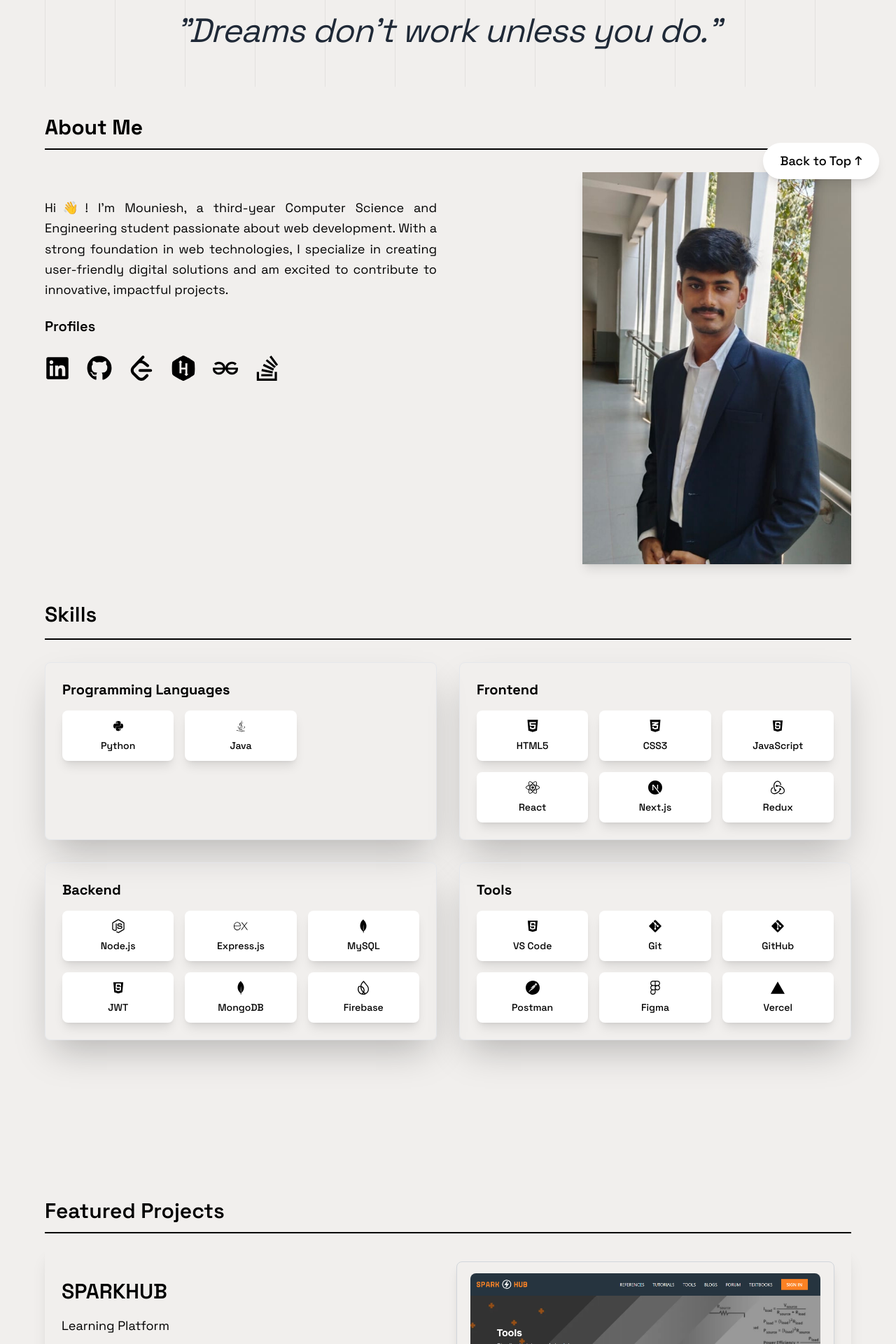
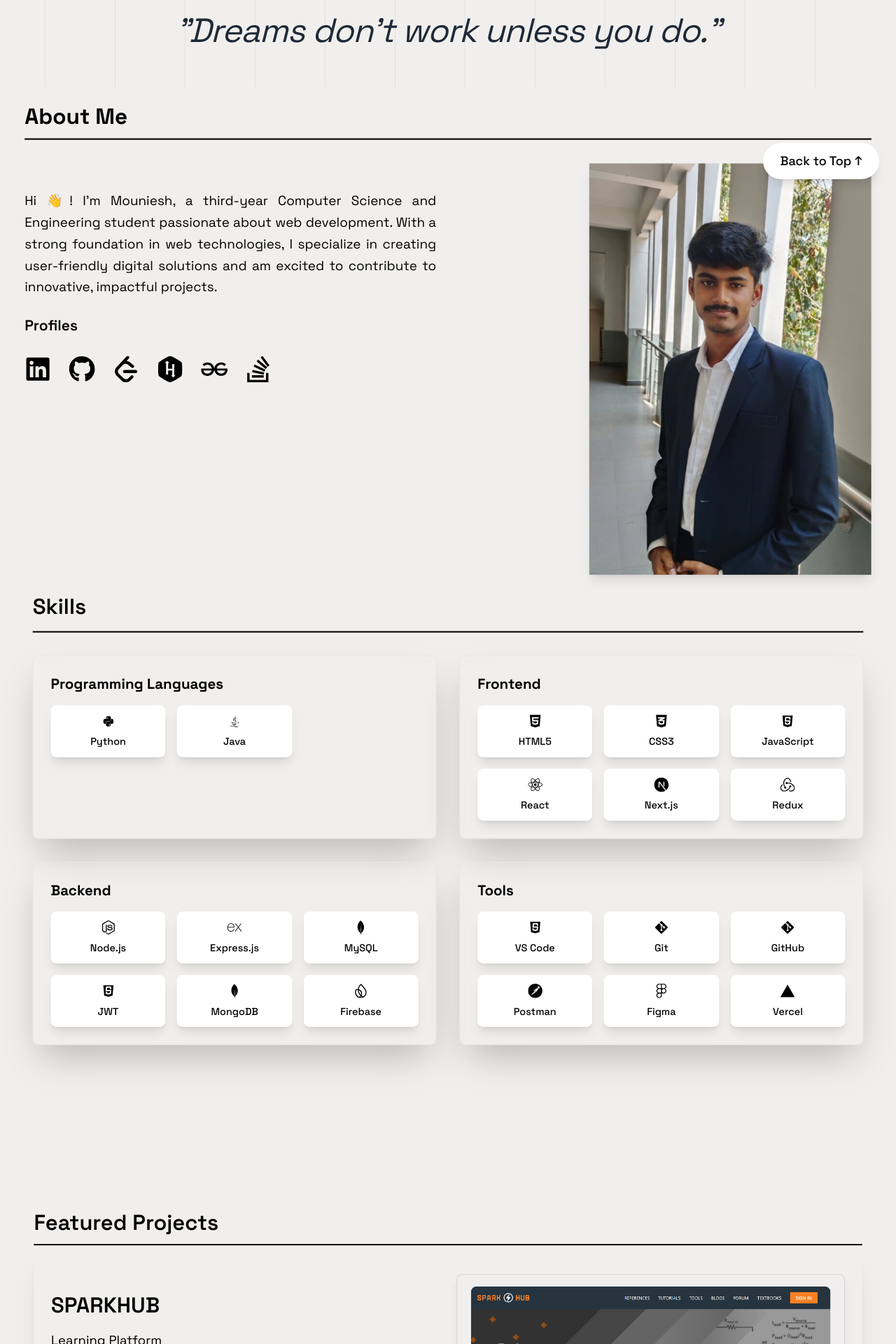
Before and after one commit to Mounieshh/portfolio-mouniesh, a Next.js app: page / in a window 1280 px wide. Shown: the part 520-2440 px from the top of the page at 70% size. Built offline with nearby package versions, Linux system fonts and the light colour scheme.

Commit message:
framer animation added

```diff
--- a/app/layout.js
+++ b/app/layout.js
@@ -5,8 +5,8 @@ import Navbar from "@/components/navbar";
 const spaceGrotesk = Space_Grotesk({
   variable: "--font-space-grotesk",
   subsets: ["latin"],
-  weights: [400, 700], // Include regular and bold weights
-  display: "swap", // Improves performance by swapping fonts after load
+  weights: [400, 700],
+  display: "swap",
 });
 
 export const metadata = {
--- a/components/about.jsx
+++ b/components/about.jsx
@@ -1,9 +1,9 @@
 "use client";
 
 import Image from "next/image";
-import React from "react";
+import React, { useRef } from "react";
 import Link from "next/link";
-import { motion } from "framer-motion";
+import { motion, useScroll, useTransform } from "framer-motion";
 import { FaGithub, FaHackerrank, FaLinkedin } from "react-icons/fa";
 import { SiLeetcode, SiGeeksforgeeks, SiStackoverflow } from "react-icons/si";
 
@@ -12,6 +12,15 @@ const AboutPage = () => {
     initial: { scale: 1, opacity: 1 },
     hover: { scale: 1.1, y: -10, opacity: 1 },
     tap: { scale: 1.2, y: -15, opacity: 1, transition: { duration: 0.2 } },
+  };
+
+  const sectionVariants = {
+    hidden: { opacity: 0, y: 50 },
+    visible: {
+      opacity: 1,
+      y: 0,
+      transition: { duration: 0.6, ease: "easeOut" },
+    },
   };
 
   const imageVariants = {
@@ -23,23 +32,62 @@ const AboutPage = () => {
     },
   };
 
+  // Ref for scroll tracking
+  const ref = useRef(null);
+  const { scrollYProgress } = useScroll({
+    target: ref,
+    offset: ["start end", "end start"],
+  });
+
+  // Transform scroll progress for subtle effects
+  const scale = useTransform(scrollYProgress, [0, 0.5], [1, 1.05]);
+  const opacity = useTransform(scrollYProgress, [0, 0.3], [0, 1]);
+
   return (
     <section id="about" className="pt-2 md:pt-8 lg:pt-4">
-      <div className="px-4 py-6 font-space-grotesk min-h-[80vh] md:min-h-[90vh]">
+      <motion.div
+        ref={ref}
+        className="px-4 py-6 font-space-grotesk min-h-[80vh] md:min-h-[90vh]"
+        style={{ scale, opacity }}
+      >
         <div className="max-w-7xl mx-auto">
-          <h2 className="border-b-2 border-black text-3xl pb-3 font-bold mb-8">
+          <motion.h2
+            className="border-b-2 border-black text-3xl pb-3 font-bold mb-8"
+            initial="hidden"
+            whileInView="visible"
+            variants={sectionVariants}
+            viewport={{ once: true, amount: 0.3 }}
+          >
             About Me
-          </h2>
+          </motion.h2>
           <div className="flex flex-col md:flex-row lg:flex-row items-start gap-8">
             <div className="w-full sm:mt-12 md:w-1/2 lg:mt-9">
-              <p className="text-lg text-black leading-relaxed mb-4 sm:mb-6 text-justify">
-                Hi👋! I’m Mouniesh, a third-year Computer Science and Engineering student passionate about web development. With a strong foundation in web technologies, I specialize in creating user-friendly digital solutions and am excited to contribute to innovative, impactful projects.
-              </p>
+              <motion.p
+                className="text-lg text-black leading-relaxed mb-4 sm:mb-6 text-justify"
+                initial="hidden"
+                whileInView="visible"
+                variants={sectionVariants}
+                viewport={{ once: true, amount: 0.3 }}
+              >
+                Hi 👋! I’m Mouniesh, a third-year Computer Science and Engineering student passionate about web development. With a strong foundation in web technologies, I specialize in creating user-friendly digital solutions and am excited to contribute to innovative, impactful projects.
+              </motion.p>
 
-              <div className="md:flex md:flex-col lg:flex lg:flex-col mb-4 sm:mb-7 text-xl font-semibold">
+              <motion.div
+                className="md:flex md:flex-col lg:flex lg:flex-col mb-4 sm:mb-7 text-xl font-semibold"
+                initial="hidden"
+                whileInView="visible"
+                variants={sectionVariants}
+                viewport={{ once: true, amount: 0.3 }}
+              >
                 Profiles
-              </div>
-              <div className="flex flex-row md:flex-row gap-4 justify-center md:justify-start pb-4 sm:pb-0">
+              </motion.div>
+              <motion.div
+                className="flex flex-row md:flex-row gap-4 justify-center md:justify-start pb-4 sm:pb-0"
+                initial="hidden"
+                whileInView="visible"
+                variants={sectionVariants}
+                viewport={{ once: true, amount: 0.3 }}
+              >
                 <div className="w-full md:w-auto">
                   <Link
                     href="https://www.linkedin.com/in/mouniesh-vijayakumar-2447a2256/"
@@ -148,15 +196,16 @@ const AboutPage = () => {
                     </motion.div>
                   </Link>
                 </div>
-              </div>
+              </motion.div>
             </div>
 
             <div className="hidden sm:hidden md:w-1/2 md:flex md:justify-end">
               <motion.div
                 className="relative w-full aspect-[2/3] h-auto overflow-hidden shadow-lg md:h-[70vh] md:w-[30vw]"
                 initial="hidden"
-                animate="visible"
+                whileInView="visible"
                 variants={imageVariants}
+                viewport={{ once: true, amount: 0.3 }}
               >
                 <Image
                   src="/project/port.jpg"
@@ -168,7 +217,7 @@ const AboutPage = () => {
             </div>
           </div>
         </div>
-      </div>
+      </motion.div>
     </section>
   );
 };
--- a/components/experience.jsx
+++ b/components/experience.jsx
@@ -1,61 +1,120 @@
-import React from 'react';
-import { FaStar } from 'react-icons/fa';
+"use client"
+
+import React, { useRef } from 'react';
+import { motion, useScroll, useTransform } from 'framer-motion';
+
 const ExperiencePage = () => {
+  const ref = useRef(null);
+  const { scrollYProgress } = useScroll({ target: ref, offset: ["start end", "end start"] });
+  const scale = useTransform(scrollYProgress, [0, 0.5], [1, 1.03]);
+  const opacity = useTransform(scrollYProgress, [0, 0.3], [0, 1]);
+
+  const sectionVariants = {
+    hidden: { opacity: 0, y: 50 },
+    visible: { opacity: 1, y: 0, transition: { duration: 0.6, ease: "easeOut" } },
+  };
+
   return (
-    <div className="min-h-screen py-8 px-4 font-space-grotesk">
-      {/* Heading */}
-      <div className="border-b-2 border-black text-3xl font-semibold pb-3 mb-8">
+    <motion.div
+      ref={ref}
+      style={{ scale, opacity }}
+      initial={{ opacity: 0 }}
+      animate={{ opacity: 1 }}
+      transition={{ duration: 0.5, ease: "easeOut" }}
+      className="min-h-screen py-8 px-4 font-space-grotesk"
+    >
+      <motion.div
+        className="border-b-2 border-black text-3xl font-semibold pb-3 mb-8"
+        initial="hidden"
+        whileInView="visible"
+        variants={sectionVariants}
+        viewport={{ once: true, amount: 0.3 }}
+      >
         <h1>Internships</h1>
-      </div>
+      </motion.div>
 
-      {/* Description */}
-      <p className="text-black mb-8 max-w-2xl">
+      <motion.p
+        className="text-black mb-8 max-w-2xl"
+        initial="hidden"
+        whileInView="visible"
+        variants={sectionVariants}
+        viewport={{ once: true, amount: 0.3 }}
+      >
         I’ve gained valuable experience through internships, working in dynamic environments where I’ve honed my skills and collaborated on impactful projects.
-      </p>
+      </motion.p>
 
-      {/* Timeline Container for Desktop/Tablets, Stacked Cards for Mobile */}
       <div className="relative max-w-4xl mx-auto">
-        {/* Timeline Line - Hidden on mobile, visible on md and up */}
         <div className="absolute left-1/2 transform -translate-x-1/2 h-full w-1 bg-black hidden md:block"></div>
 
-        {/* First Internship */}
-        <div className="mb-8">
-          {/* Desktop/Tablets: Left-aligned card with timeline */}
+        <motion.div
+          className="mb-8"
+          initial="hidden"
+          whileInView="visible"
+          variants={sectionVariants}
+          viewport={{ once: true, amount: 0.3 }}
+        >
           <div className="hidden md:flex justify-start w-full">
-            <div className="bg-white p-6 rounded-lg shadow-md w-5/12 ml-auto relative">
+            <motion.div
+              className="bg-white p-6 rounded-lg shadow-md w-5/12 ml-auto relative"
+              initial="hidden"
+              whileInView="visible"
+              variants={sectionVariants}
+              viewport={{ once: true, amount: 0.3 }}
+            >
               <h3 className="text-xl font-semibold text-black mb-2">Velam AI</h3>
               <p className="text-black">Web Development Intern</p>
               <p className="text-black mt-2">Jan 2024 - Feb 2024</p>
-            </div>
+            </motion.div>
           </div>
 
-          {/* Mobile: Stacked card without timeline */}
-          <div className="bg-white p-6 rounded-lg shadow-md w-full md:hidden">
+          <motion.div
+            className="bg-white p-6 rounded-lg shadow-md w-full md:hidden"
+            initial="hidden"
+            whileInView="visible"
+            variants={sectionVariants}
+            viewport={{ once: true, amount: 0.3 }}
+          >
             <h3 className="text-xl font-semibold text-black mb-2">Velam AI</h3>
             <p className="text-black">Web Development Intern</p>
             <p className="text-black mt-2">Jan 2024 - Feb 2024</p>
-          </div>
-        </div>
+          </motion.div>
+        </motion.div>
 
-        {/* Second Internship */}
-        <div className="mb-8">
+        <motion.div
+          className="mb-8"
+          initial="hidden"
+          whileInView="visible"
+          variants={sectionVariants}
+          viewport={{ once: true, amount: 0.3 }}
+        >
           <div className="hidden md:flex justify-end w-full">
-            <div className="bg-white p-6 rounded-lg shadow-md w-5/12 mr-auto relative">
+            <motion.div
+              className="bg-white p-6 rounded-lg shadow-md w-5/12 mr-auto relative"
+              initial="hidden"
+              whileInView="visible"
+              variants={sectionVariants}
+              viewport={{ once: true, amount: 0.3 }}
+            >
               <h3 className="text-xl font-semibold text-black mb-2">The Foundax Company</h3>
               <p className="text-black">Web Development Intern</p>
               <p className="text-black mt-2">Apr 2024 - Sep 2024</p>
-            </div>
+            </motion.div>
           </div>
 
-          {/* Mobile: Stacked card without timeline */}
-          <div className="bg-white p-6 rounded-lg shadow-md w-full md:hidden">
+          <motion.div
+            className="bg-white p-6 rounded-lg shadow-md w-full md:hidden"
+            initial="hidden"
+            whileInView="visible"
+            variants={sectionVariants}
+            viewport={{ once: true, amount: 0.3 }}
+          >
             <h3 className="text-xl font-semibold text-black mb-2">The Foundax Company</h3>
             <p className="text-black">Web Development Intern</p>
             <p className="text-black mt-2">Apr 2024 - Sep 2024</p>
-          </div>
-        </div>
+          </motion.div>
+        </motion.div>
       </div>
-    </div>
+    </motion.div>
   );
 };
 
--- a/components/project.jsx
+++ b/components/project.jsx
@@ -1,12 +1,22 @@
-"use client"
+"use client";
 
-import Image from 'next/image'
-import Link from 'next/link'
-import React from 'react'
-import { motion } from 'framer-motion'
-import { FaGlobe, FaGithub, FaArrowAltCircleRight } from 'react-icons/fa'
+import Image from 'next/image';
+import Link from 'next/link';
+import React, { useRef } from 'react';
+import { motion, useScroll, useTransform } from 'framer-motion';
+import { FaGlobe, FaGithub, FaArrowAltCircleRight } from 'react-icons/fa';
 
 const ProjectPage = () => {
+  const ref = useRef(null);
+  const { scrollYProgress } = useScroll({ target: ref, offset: ["start end", "end start"] });
+  const scale = useTransform(scrollYProgress, [0, 0.5], [1, 1.03]);
+  const opacity = useTransform(scrollYProgress, [0, 0.2], [0, 1]);
+
+  const sectionVariants = {
+    hidden: { opacity: 0, y: 50 },
+    visible: { opacity: 1, y: 0, transition: { duration: 0.6, ease: "easeOut" } },
+  };
+
   const projects = [
     {
       title: 'SPARKHUB',
@@ -41,18 +51,38 @@ const ProjectPage = () => {
       githubLink: 'https://github.com/Mounieshh/Goal_Setter_App',
       tagline: 'Task Management Tool',
     },
-  ]
+  ];
 
   return (
     <section id="project" className="pt-9">
-      <div className="min-h-screen py-4 px-4 font-space-grotesk">
-        <div className="border-b-2 border-black text-3xl font-semibold pb-3">
+      <motion.div
+        ref={ref}
+        style={{ scale, opacity }}
+        initial={{ opacity: 0 }}
+        animate={{ opacity: 1 }}
+        transition={{ duration: 0.5, ease: "easeOut" }}
+        className="min-h-screen py-12 px-4 font-space-grotesk"
+      >
+        <motion.div
+          className="border-b-2 border-black text-3xl font-semibold pb-3"
+          initial="hidden"
+          whileInView="visible"
+          variants={sectionVariants}
+          viewport={{ once: true, amount: 0.3 }}
+        >
           <h2>Featured Projects</h2>
-        </div>
+        </motion.div>
 
         <div className="mt-4">
           {projects.map((project, item) => (
-            <div key={item} className="flex flex-col md:flex-row justify-between items-center gap-6 p-6 rounded-lg shadow-xl mb-8">
+            <motion.div
+              key={item}
+              className="flex flex-col md:flex-row justify-between items-center gap-6 p-6 rounded-lg shadow-xl mb-8"
+              initial="hidden"
+              whileInView="visible"
+              variants={sectionVariants}
+              viewport={{ once: true, amount: 0.3 }}
+            >
               <div className="order-2 md:order-1 flex-1 w-full md:w-1/2">
                 <h3 className="text-3xl font-semibold text-black mb-4">
                   {project.title}
@@ -104,20 +134,26 @@ const ProjectPage = () => {
                   </div>
                 </Link>
               </div>
-            </div>
+            </motion.div>
           ))}
 
-          <div className="mt-6 flex justify-start">
+          <motion.div
+            className="mt-6 flex justify-start"
+            initial="hidden"
+            whileInView="visible"
+            variants={sectionVariants}
+            viewport={{ once: true, amount: 0.3 }}
+          >
             <Link href="https://github.com/Mounieshh?tab=repositories" target="_blank" rel="noopener noreferrer" className="inline-block">
               <button className="bg-black text-white px-6 py-3 rounded-md hover:bg-gray-500 hover:text-black transition-colors duration-300">
                 More Creations
               </button>
             </Link>
-          </div>
+          </motion.div>
         </div>
-      </div>
+      </motion.div>
     </section>
-  )
-}
+  );
+};
 
-export default ProjectPage
+export default ProjectPage;
--- a/components/skills.jsx
+++ b/components/skills.jsx
@@ -1,25 +1,11 @@
-"use client"
+"use client";
 
-import { memo } from "react"
-import { hover, motion } from "framer-motion"
-import {
-  FaHtml5,
-  FaCss3Alt,
-  FaReact,
-  FaNodeJs,
-  FaGitAlt,
-} from "react-icons/fa"
-import {
-  SiNextdotjs,
-  SiRedux,
-  SiExpress,
-  SiFirebase,
-  SiVercel,
-  SiMongodb,
-  SiPostman,
-  SiFigma,
-} from "react-icons/si"
-import { DiJavascript, DiPython, DiJava } from "react-icons/di"
+import { memo } from "react";
+import { motion, useScroll, useTransform } from "framer-motion";
+import { FaHtml5, FaCss3Alt, FaReact, FaNodeJs, FaGitAlt } from "react-icons/fa";
+import { SiNextdotjs, SiRedux, SiExpress, SiFirebase, SiVercel, SiMongodb, SiPostman, SiFigma } from "react-icons/si";
+import { DiJavascript, DiPython, DiJava } from "react-icons/di";
+import { useRef } from "react";
 
 const techStacks = [
   {
@@ -62,8 +48,7 @@ const techStacks = [
       { name: "Vercel", icon: <SiVercel /> },
     ],
   },
-]
-
+];
 
 const itemVariants = {
   hidden: { opacity: 0 },
@@ -75,8 +60,7 @@ const itemVariants = {
     boxShadow: "0 10px 20px rgba(0, 0, 0, 0.2)",
     transition: { type: "spring", stiffness: 300, damping: 10 },
   },
-}
-
+};
 
 const SkillCard = memo(({ skill }) => (
   <motion.div
@@ -89,59 +73,100 @@ const SkillCard = memo(({ skill }) => (
     <div className="text-black text-xl mb-2">{skill.icon}</div>
     <h3 className="text-sm font-medium text-black">{skill.name}</h3>
   </motion.div>
-))
+));
 
 const SkillsPage = () => {
+  const ref = useRef(null);
+  const { scrollYProgress } = useScroll({ target: ref, offset: ["start end", "end start"] });
+  const scale = useTransform(scrollYProgress, [0, 0.5], [1, 1.03]);
+  const opacity = useTransform(scrollYProgress, [0, 0.3], [0, 1]);
+
   return (
     <section>
-    <div className="min-h-screen px-4 font-space-grotesk py-0">
-      <div className="border-b-2 border-black text-3xl font-semibold pb-4 mb-8">
+      <motion.div
+        ref={ref}
+        style={{ scale, opacity }}
+        initial={{ opacity: 0 }}
+        animate={{ opacity: 1 }}
+        transition={{ duration: 0.5, ease: "easeOut" }}
+        className="min-h-screen px-4 font-space-grotesk py-0"
+      >
+        <div className="max-w-7xl mx-auto">
+          <motion.div
+            className="border-b-2 border-black text-3xl font-semibold pb-4 mb-8"
+            initial="hidden"
+            whileInView="visible"
+            variants={itemVariants}
+            viewport={{ once: true, amount: 0.3 }}
+          >
             <h1>Skills</h1>
-      </div>
+          </motion.div>
 
-      <div className="max-w-7xl mx-auto">
           <div className="grid grid-cols-1 md:grid-cols-2 gap-8">
-
-          <div className=" p-6 rounded-lg shadow-2xl border border-gray-200">
+            <motion.div
+              className="p-6 rounded-lg shadow-2xl border border-gray-200"
+              initial="hidden"
+              whileInView="visible"
+              variants={itemVariants}
+              viewport={{ once: true, amount: 0.3 }}
+            >
               <h2 className="text-xl font-bold text-black mb-4">Programming Languages</h2>
               <div className="grid grid-cols-2 sm:grid-cols-3 md:grid-cols-3 gap-4">
                 {techStacks[0].skills.map((skill, index) => (
                   <SkillCard key={index} skill={skill} />
                 ))}
               </div>
-          </div>
+            </motion.div>
 
-          <div className=" p-6 rounded-lg shadow-2xl border border-gray-200">
+            <motion.div
+              className="p-6 rounded-lg shadow-2xl border border-gray-200"
+              initial="hidden"
+              whileInView="visible"
+              variants={itemVariants}
+              viewport={{ once: true, amount: 0.3 }}
+            >
               <h2 className="text-xl font-bold text-black mb-4">Frontend</h2>
               <div className="grid grid-cols-2 sm:grid-cols-3 md:grid-cols-3 gap-4">
                 {techStacks[1].skills.map((skill, index) => (
                   <SkillCard key={index} skill={skill} />
                 ))}
               </div>
-          </div>
+            </motion.div>
 
-          <div className=" p-6 rounded-lg shadow-2xl border border-gray-200">
+            <motion.div
+              className="p-6 rounded-lg shadow-2xl border border-gray-200"
+              initial="hidden"
+              whileInView="visible"
+              variants={itemVariants}
+              viewport={{ once: true, amount: 0.3 }}
+            >
               <h2 className="text-xl font-bold text-black mb-4">Backend</h2>
               <div className="grid grid-cols-2 sm:grid-cols-3 md:grid-cols-3 gap-4">
                 {techStacks[2].skills.map((skill, index) => (
                   <SkillCard key={index} skill={skill} />
                 ))}
               </div>
-          </div>
+            </motion.div>
 
-          <div className="p-6 rounded-lg shadow-2xl border border-gray-200">
+            <motion.div
+              className="p-6 rounded-lg shadow-2xl border border-gray-200"
+              initial="hidden"
+              whileInView="visible"
+              variants={itemVariants}
+              viewport={{ once: true, amount: 0.3 }}
+            >
               <h2 className="text-xl font-bold text-black mb-4">Tools</h2>
               <div className="grid grid-cols-2 sm:grid-cols-3 md:grid-cols-3 gap-4">
                 {techStacks[3].skills.map((skill, index) => (
                   <SkillCard key={index} skill={skill} />
                 ))}
               </div>
+            </motion.div>
           </div>
         </div>
-      </div>
-    </div>
+      </motion.div>
     </section>
-  )
-}
+  );
+};
 
-export default SkillsPage
+export default SkillsPage;
```
Lines whose indentation alone changed are shown as unchanged.
